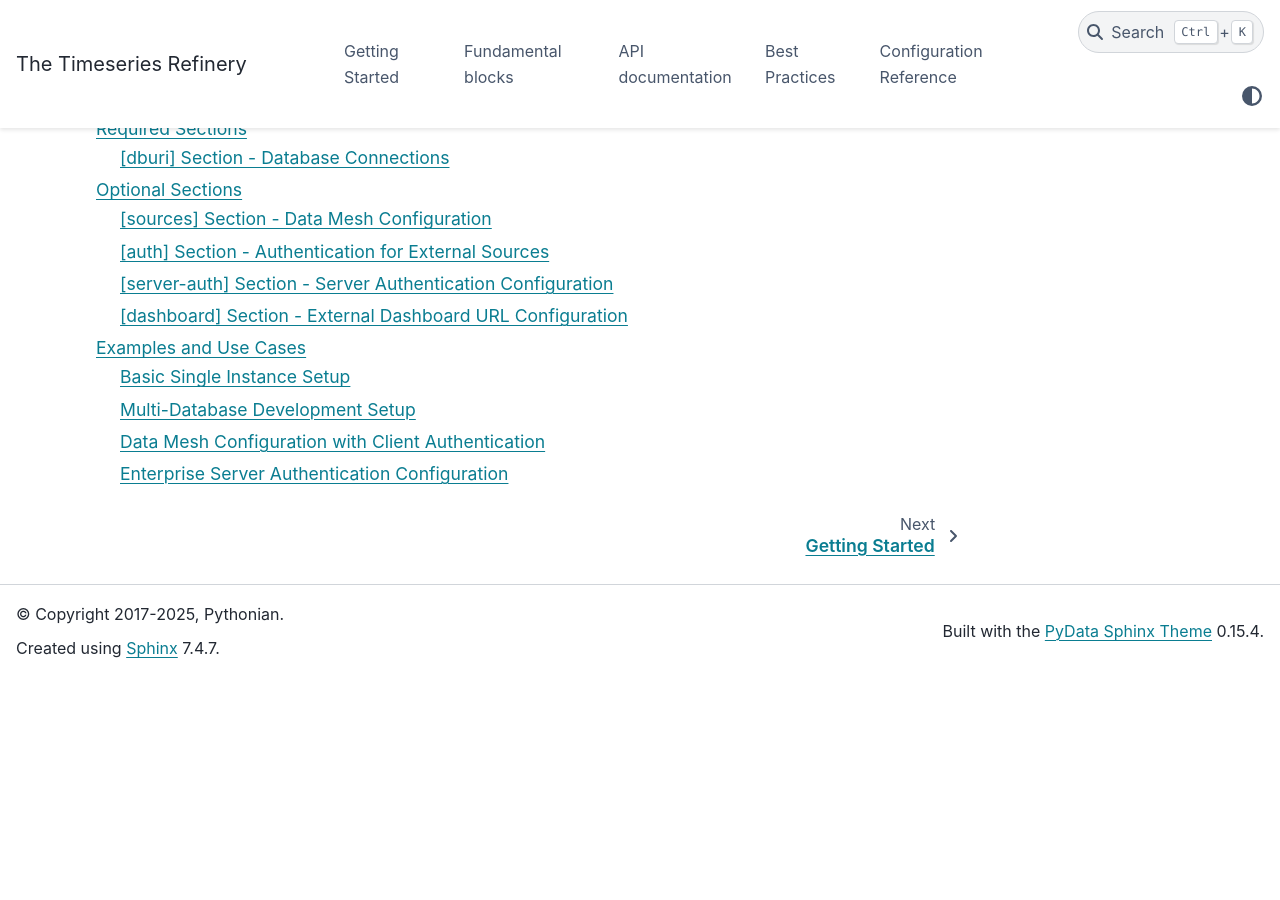
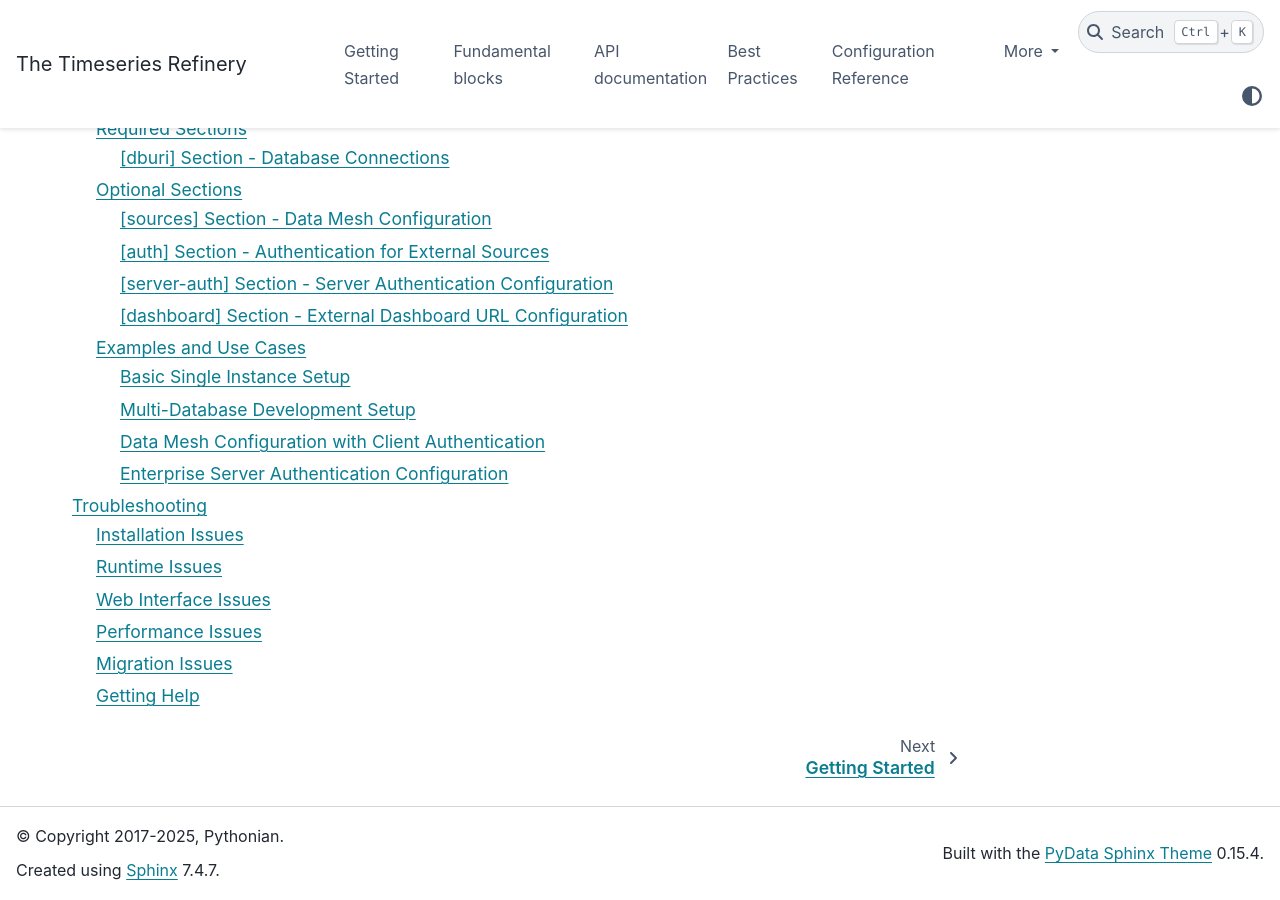
Before and after one commit to pythonianfr/tshistory_refinery, a Sphinx documentation site: the page built from docs/index.rst, in a window 1280 px wide and 900 px high, scrolled down 3432 px. Built offline with Sphinx 7.4.7 and the PyData theme 0.15.4, drawn with Linux system fonts in a browser that asks for light colours; before the commit the page ends 4109 px from its top, so only the background shows below that; part of the change alters nothing that is shown.

Commit message:
docs: add a troubleshooting chapter
Add comprehensive troubleshooting guide covering installation issues,
runtime problems, performance optimization, and migration concerns.

related to #57

```diff
--- a/docs/index.rst
+++ b/docs/index.rst
@@ -25,3 +25,4 @@ The Timeseries Refinery is a tool that :
    api
    best_practices
    configuration_reference
+   troubleshooting
--- /dev/null
+++ b/docs/troubleshooting.rst
@@ -0,0 +1,101 @@
+Troubleshooting
+===============
+
+This section covers common issues and their solutions when working
+with the Timeseries Refinery.
+
+Installation Issues
+-------------------
+
+**PostgreSQL Connection Failed**
+
+.. code:: bash
+
+    psycopg.OperationalError: could not connect to server
+
+* Verify PostgreSQL is running: ``sudo systemctl status postgresql``
+* Check connection parameters in ``tshistory.cfg``
+* Ensure database exists: ``createdb my_time_series``
+* Test connection: ``psql -d my_time_series``
+
+**Missing Dependencies**
+
+.. code:: bash
+
+    ImportError: No module named 'tshistory'
+
+* Ensure all dependencies are installed: ``pip install tshistory_refinery --upgrade``
+* Check Python version compatibility (>= 3.8)
+* For older versions, see the installation guide for specific requirements
+
+Runtime Issues
+--------------
+
+**Series Not Found**
+
+* Series returns ``None`` when it doesn't exist
+* Verify series exists: ``tsa.exists('my_series')``
+* Check for typos in series name
+* Use ``tsa.find()`` to find series
+* Ensure you're connected to the correct database
+
+**Formula Parsing Errors**
+
+.. code:: bash
+
+    SyntaxError: unbalanced parentheses
+
+* Check formula syntax - parentheses must be balanced
+* Verify operator names are correct
+* Use the formula editor in the web UI for validation
+* Check that referenced series exist
+
+Web Interface Issues
+--------------------
+
+**Authentication Failures**
+
+* Verify credentials in ``tshistory.cfg`` under ``[auth]`` section
+* For OAuth/OpenID Connect, contact Pythonian for enterprise deployment plans
+* Clear browser cache and cookies
+* Check server-side authentication logs
+
+Performance Issues
+------------------
+
+**Slow Formula Evaluation**
+
+* Enable caching for complex formulas: ``tsa.set_cache_policy('my_formula', 'standard')``
+* See :ref:`Formulas: when to use a cache/materialized view` for more details
+* Check formula depth: ``tsa.formula_depth('my_formula')``
+* Consider breaking complex formulas into simpler components
+
+**High Memory Usage**
+
+* Limit time ranges in queries
+* Use streaming operations for large datasets
+* Monitor Python process memory usage
+* Consider upgrading hardware for large deployments
+
+Migration Issues
+----------------
+
+**Migration Issues**
+
+* Always backup database before migration
+* Test migrations on staging environment first
+* Follow the step-by-step migration guide in the installation documentation
+* For complex scenarios, contact Pythonian for support
+
+Getting Help
+------------
+
+If you encounter issues not covered here:
+
+1. Check the server logs for detailed error messages
+3. Visit the project documentation at https://refinery.docs.pythonian.fr
+4. Contact support with:
+   * Error message details
+   * System configuration
+   * Steps to reproduce the issue
+   * Refinery version: ``pip show tshistory_refinery``
```
